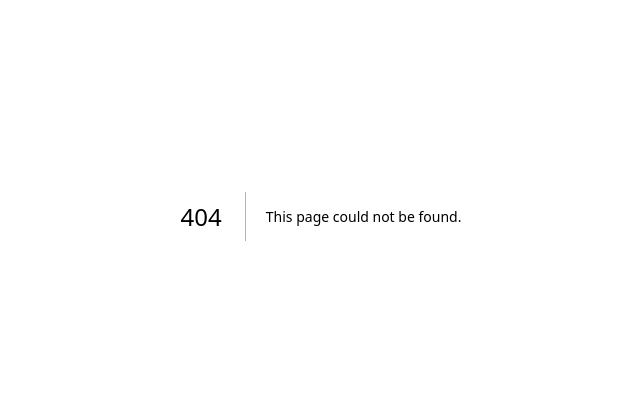
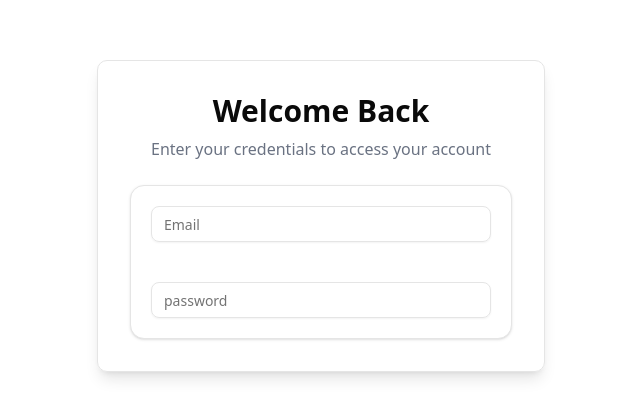
Before and after one commit to Rifatinfo/ride-share-next-js, a Next.js app: page /login in a window 1280 px wide. Before the commit this address had no page. Shown: the part 184-602 px from the top of the page, without its empty margins (319-959 px from the left). Built offline with nearby package versions, Linux system fonts and the light colour scheme.

Commit message:
add sidebar

```diff
--- /dev/null
+++ b/components/ui/input.tsx
@@ -0,0 +1,21 @@
+import * as React from "react"
+
+import { cn } from "@/lib/utils"
+
+function Input({ className, type, ...props }: React.ComponentProps<"input">) {
+  return (
+    <input
+      type={type}
+      data-slot="input"
+      className={cn(
+        "file:text-foreground placeholder:text-muted-foreground selection:bg-primary selection:text-primary-foreground dark:bg-input/30 border-input h-9 w-full min-w-0 rounded-md border bg-transparent px-3 py-1 text-base shadow-xs transition-[color,box-shadow] outline-none file:inline-flex file:h-7 file:border-0 file:bg-transparent file:text-sm file:font-medium disabled:pointer-events-none disabled:cursor-not-allowed disabled:opacity-50 md:text-sm",
+        "focus-visible:border-ring focus-visible:ring-ring/50 focus-visible:ring-[3px]",
+        "aria-invalid:ring-destructive/20 dark:aria-invalid:ring-destructive/40 aria-invalid:border-destructive",
+        className
+      )}
+      {...props}
+    />
+  )
+}
+
+export { Input }
--- /dev/null
+++ b/src/app/(commonRoute)/_action/auth.ts
@@ -0,0 +1,11 @@
+/* eslint-disable @typescript-eslint/no-explicit-any */
+"use server";
+
+export async function loginAction(preState: any, fromData: any) {
+
+    const email = fromData.get("email");
+    const password = fromData.get("password");
+
+    console.log(email, password);
+    return null;
+  }
--- /dev/null
+++ b/src/app/(commonRoute)/_component/login/LoginFrom.tsx
@@ -0,0 +1,25 @@
+"use client";
+
+
+import { Input } from "@/components/ui/input";
+import { Card } from "@/src/components/ui/card";
+import { useActionState } from "react";
+import { loginAction } from "../../_action/auth";
+
+
+const LoginFrom = () => {
+    const [state, fromAction, isLoading] = useActionState(loginAction, null);
+    return (
+        <div>
+            <form>
+                <Card className="p-5 space-y-4">
+                    <Input name="email" type="email" placeholder="Email"></Input>
+                    <Input name="password" type="password" placeholder="password"></Input>
+                    {/* <ActionButton>Login</ActionButton> */}
+                </Card>
+            </form>
+        </div>
+    );
+};
+
+export default LoginFrom;
--- /dev/null
+++ b/src/app/(commonRoute)/login/page.tsx
@@ -0,0 +1,19 @@
+import LoginFrom from "../_component/login/LoginFrom";
+
+export default function LoginPage() {
+  return (
+    <div>
+      <div className="flex min-h-screen items-center justify-center">
+        <div className="w-full max-w-md space-y-6 rounded-lg border p-8 shadow-lg">
+          <div className="space-y-2 text-center">
+            <h1 className="text-3xl font-bold">Welcome Back</h1>
+            <p className="text-gray-500">
+              Enter your credentials to access your account
+            </p>
+          </div>
+          <LoginFrom></LoginFrom>
+        </div>
+      </div>
+    </div>
+  );
+}
--- /dev/null
+++ b/src/app/(dashboardRoute)/_dashboardComponents/components/Header.tsx
@@ -0,0 +1,16 @@
+/* eslint-disable @typescript-eslint/no-explicit-any */
+
+const Header = ({user} : any) => {
+    return (
+        <header className="flex items-center justify-between bg-white p-4 border rounded-lg shadow-sm">
+            <h1 className="text-lg font-semibold text-gray-800">
+               Welcome {user.email}
+            </h1>
+            <button className="px-4 py-2 text-sm rounded-lg bg-blue-600 text-white hover:bg-blue-700">
+              Logout
+            </button>
+        </header>
+    );
+};
+
+export default Header;
--- /dev/null
+++ b/src/app/(dashboardRoute)/_dashboardComponents/components/Sidebar.tsx
@@ -0,0 +1,24 @@
+/* eslint-disable @typescript-eslint/no-explicit-any */
+import Link from "next/link";
+
+export default function Sidebar({ role, items }: any) {
+  return (
+    <aside className="w-64 bg-white border-r shadow-sm p-4">
+      <h2 className="text-xl font-semibold mb-4 capitalize">
+        {role} Panel
+      </h2>
+
+      <nav className="flex flex-col gap-2">
+        {items.map((item: any) => (
+          <Link
+            key={item.href}
+            href={item.href}
+            className="px-3 py-2 rounded-md hover:bg-gray-100 text-gray-700 text-sm font-medium"
+          >
+            {item.label}
+          </Link>
+        ))}
+      </nav>
+    </aside>
+  );
+}
--- /dev/null
+++ b/src/app/(dashboardRoute)/_dashboardComponents/config/roleMap.ts
@@ -0,0 +1,14 @@
+import { ReactNode } from "react"
+
+interface dashboardNodes {
+    user: ReactNode;
+    driver: ReactNode;
+    admin: ReactNode;
+}
+
+
+export const roleComponentMap: Record<"user" | "driver" | "admin", (nodes : dashboardNodes) => ReactNode> = {
+   user : (nodes) => nodes.user,
+   driver : (nodes) => nodes.driver,
+   admin : (nodes) => nodes.admin,
+}
--- /dev/null
+++ b/src/app/(dashboardRoute)/_dashboardComponents/config/sidebarMene.ts
@@ -0,0 +1,12 @@
+export const sidebarMenus = {
+    user : [
+        {label : "dashboard", href : "/dashboard"},
+        {label : "setting", href : "/dashboard/setting"},
+    ],
+    driver : [
+        {label : "driver home", href : "/driver-dashboard"},
+    ],
+    admin : [
+        {label : "admin home", href : "/admin-dashboard"},
+    ],
+} as const;
--- a/src/app/(dashboardRoute)/layout.tsx
+++ b/src/app/(dashboardRoute)/layout.tsx
@@ -1,5 +1,8 @@
 /* eslint-disable @typescript-eslint/no-explicit-any */
 import React from "react";
+import { sidebarMenus } from "./_dashboardComponents/config/sidebarMene";
+import { roleComponentMap } from "./_dashboardComponents/config/roleMap";
+import Sidebar from "./_dashboardComponents/components/Sidebar";
 
 export default function DashboardLayout({
   user,
@@ -10,12 +13,22 @@ export default function DashboardLayout({
   driver: React.ReactNode;
   user: React.ReactNode;
 }>) {
-    const  currentRole : any = 'driver'
+  const sidebarItems = sidebarMenus["user"];
+  const ActiveComponent = roleComponentMap["user"]?.({
+    user,
+    admin,
+    driver
+  })
   return (
-    <div>
-        {currentRole === "user" && driver}
-        {currentRole === "driver" && user}
-        {currentRole === "admin" && admin}
-    </div>
-  );
+  <div className="flex min-h-screen bg-gray-50">
+    <Sidebar role="user" items={sidebarItems} />
+
+    <main className="flex-1 p-6">
+      <div className="mt-6">
+        {ActiveComponent}
+      </div>
+    </main>
+  </div>
+);
+
 }
```
